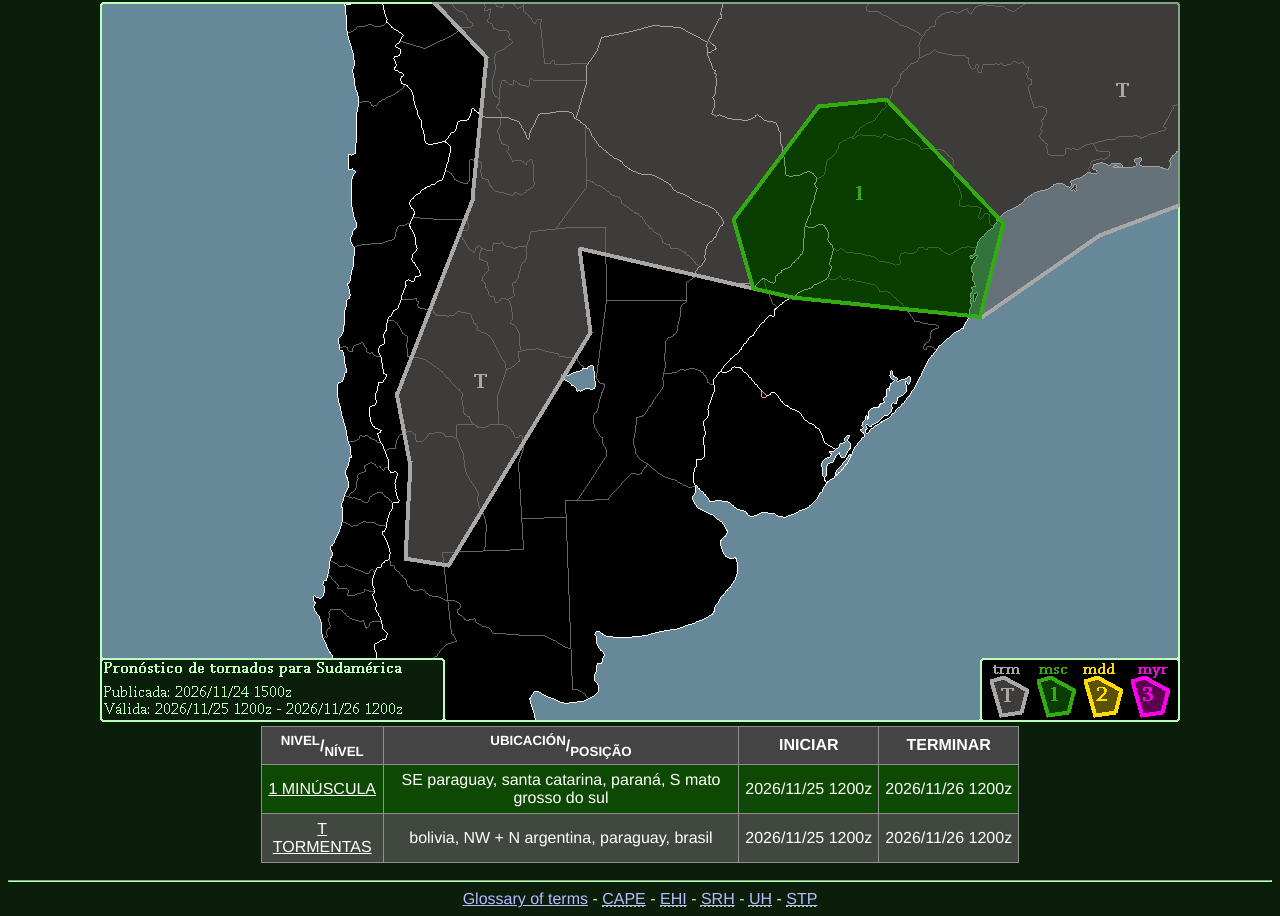
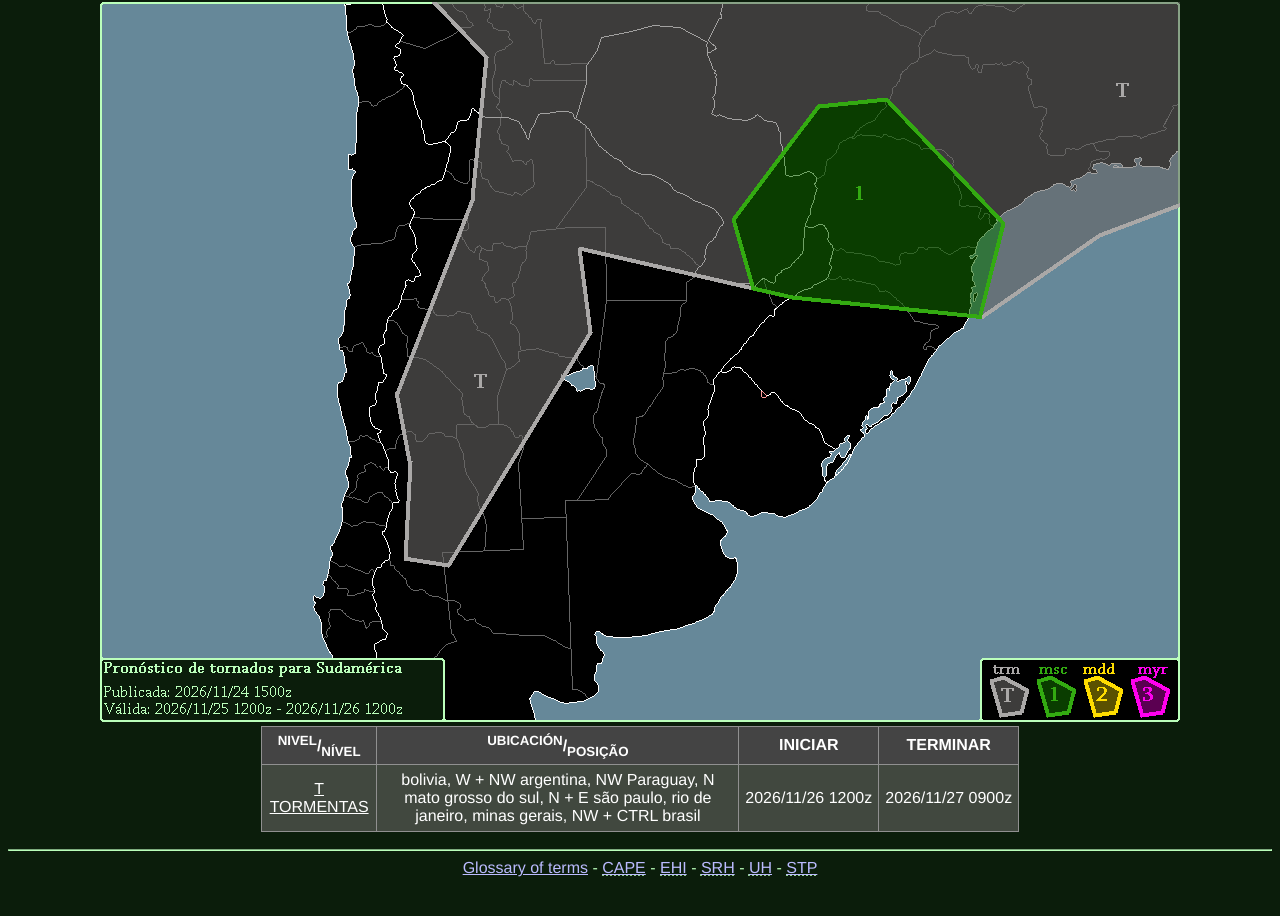
Before and after one commit to applebravetree-crypto/devel, a plain HTML site: page SouthAmericaTornadoOutlooks/southamerica_tornado_outlook_day2.html in a window 1280 px wide. Shown: the part 183-1099 px from the top of the page. After the commit the page ends 1068 px from the top, so only its background shows below. Drawn offline with Linux system fonts and the light colour scheme.

Commit message:
Update southamerica_tornado_outlook_day2.html

```diff
--- a/SouthAmericaTornadoOutlooks/southamerica_tornado_outlook_day2.html
+++ b/SouthAmericaTornadoOutlooks/southamerica_tornado_outlook_day2.html
@@ -51,17 +51,17 @@
                     <td>2026/11/22&nbsp;0900z</td>
                     <td>2026/11/23&nbsp;1200z</td>
                 </tr> -->
-                <tr class="loc_bar_1">
+                <!-- <tr class="loc_bar_1">
                     <td><a class="useful_link" href="outlooklevels#msc">1 MINÚSCULA</a></td>
                     <td>SE paraguay, santa catarina, paraná, S mato grosso do sul</td>
                     <td>2026/11/25&nbsp;1200z</td>
                     <td>2026/11/26&nbsp;1200z</td>
-                </tr>
+                </tr> -->
                 <tr class="loc_bar_T">
                     <td><a class="useful_link" href="outlooklevels#trm">T TORMENTAS</a></td>
-                    <td>bolivia, NW + N argentina, paraguay, brasil</td>
-                    <td>2026/11/25&nbsp;1200z</td>
+                    <td>bolivia, W + NW argentina, NW Paraguay, N mato grosso do sul, N + E são paulo, rio de janeiro, minas gerais, NW + CTRL brasil</td>
                     <td>2026/11/26&nbsp;1200z</td>
+                    <td>2026/11/27&nbsp;0900z</td>
                 </tr>
                 <!-- <tr class="loc_bar_0">
                     <td>0/5 NADA</td>
```
